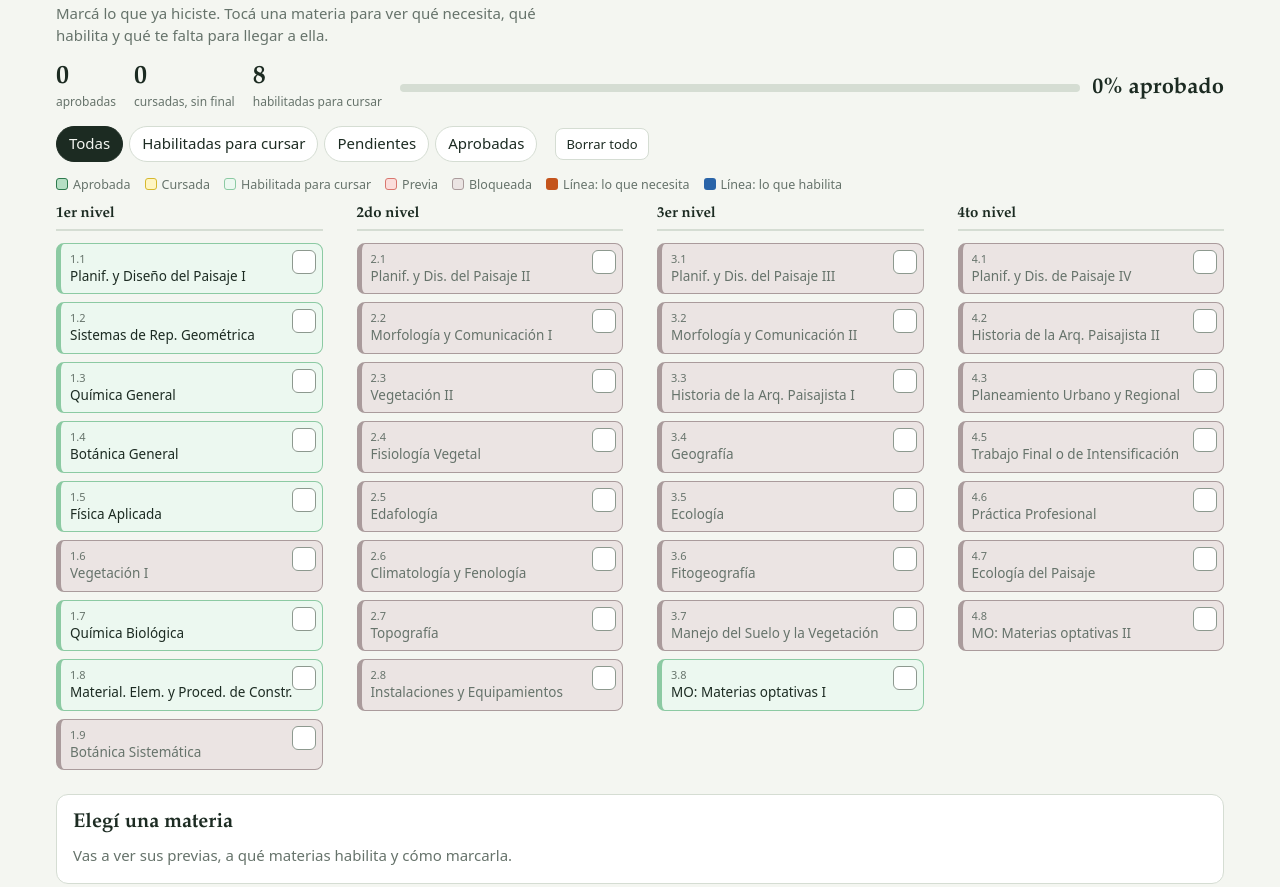
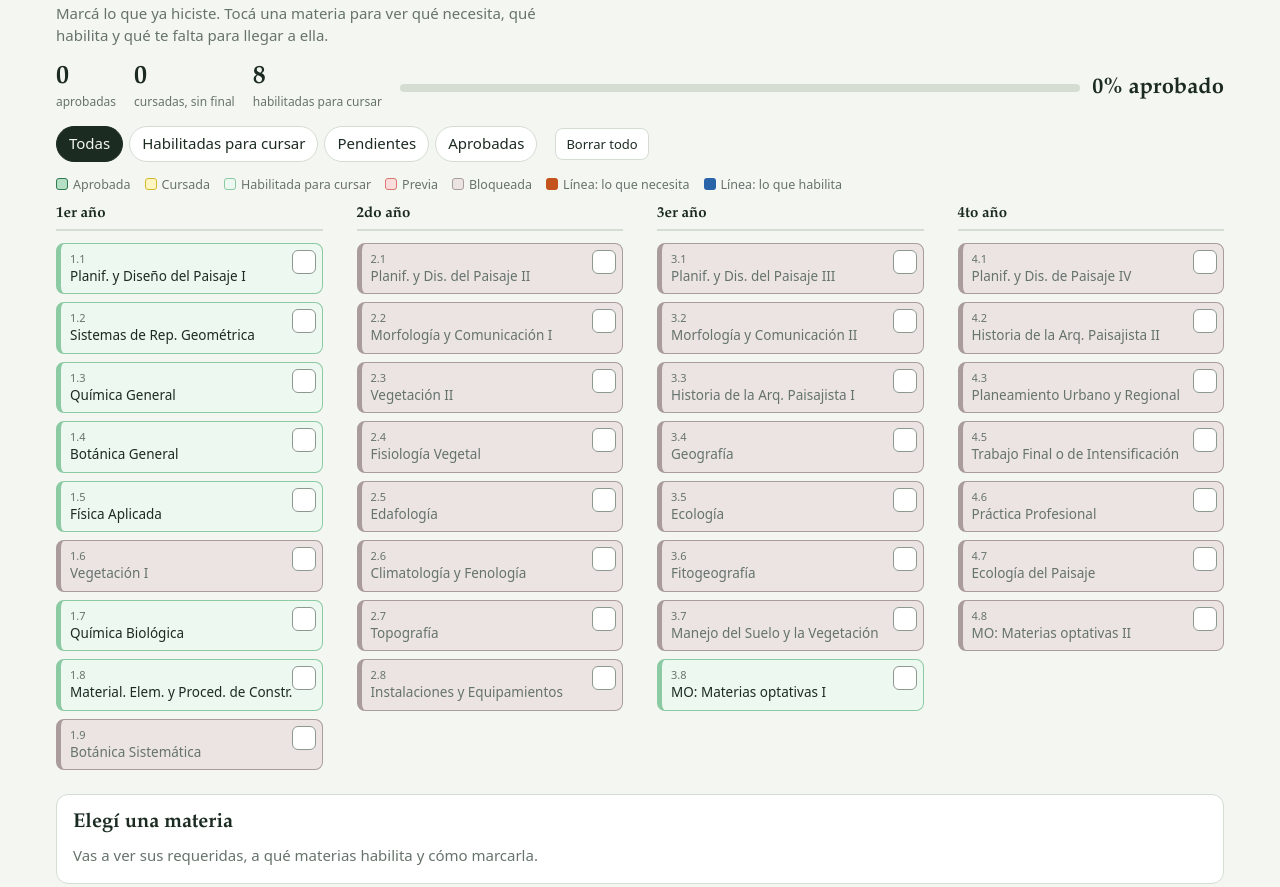
Before and after one commit to LisandroCyber/UBA-FADU-PATHFINDER, a plain HTML site: page index.html in a window 1280 px wide. Shown: the part 65-952 px from the top of the page. Drawn offline with Linux system fonts and the light colour scheme.

Commit message:
Cambia nivel por año y ajusta texto del panel

```diff
--- a/index.html
+++ b/index.html
@@ -122,7 +122,7 @@ const sp=s=>s&&s!="ALL"?s.split(","):[];
 const M=R.map(r=>({id:r[0],n:r[1],cbc:r[2],ct:sp(r[3]),cf:sp(r[4]),ff:r[5]=="ALL"?"ALL":sp(r[5]),nf:r[6]}));
 const by=Object.fromEntries(M.map(m=>[m.id,m]));
 const ids=M.map(m=>m.id);
-const LV=["1er nivel","2do nivel","3er nivel","4to nivel"];
+const LV=["1er año","2do año","3er año","4to año"];
 let S={cbc:false,s:{}},sel=null,flt="all";
 try{const x=JSON.parse(localStorage.getItem("paisaje-correlativas")||"null");if(x&&x.s)S=x}catch(e){}
 const save=()=>{try{localStorage.setItem("paisaje-correlativas",JSON.stringify(S))}catch(e){}};
@@ -160,7 +160,7 @@ function render(){
 function tags(l,f){return l.map(i=>'<button class="tag '+(f(i)?"y":"n")+'" data-go="'+i+'">'+(f(i)?"✓ ":"")+i+" "+by[i].n+"</button>").join("")}
 function panel(){
  const p=document.getElementById("panel");
- if(!sel){p.innerHTML='<h3>Elegí una materia</h3><p class="sub" style="margin:0">Vas a ver sus previas, a qué materias habilita y cómo marcarla.</p>';return}
+ if(!sel){p.innerHTML='<h3>Elegí una materia</h3><p class="sub" style="margin:0">Vas a ver sus requeridas, a qué materias habilita y cómo marcarla.</p>';return}
  const m=by[sel],s=st(sel);let h='<h3>'+m.id+" · "+m.n+"</h3>";
  const cur=s==2?"2":s==1?"1":pre(sel)?"pre":"0",a0=can(m)?"Habilitada":"Bloqueada";h+='<div class="row st">'+(m.nf?[["0",a0],["2","Aprobada"],["pre","Previa"]]:[["0",a0],["1","Cursada"],["2","Aprobada"],["pre","Previa"]]).map(([v,t])=>'<button data-set="'+v+'" aria-pressed="'+(cur==v)+'">'+t+"</button>").join("")+"</div>";
  if(m.ct.length)h+='<div class="row"><em>Cursar · aprobada de</em>'+tags(m.ct,i=>st(i)==2)+"</div>";
```
